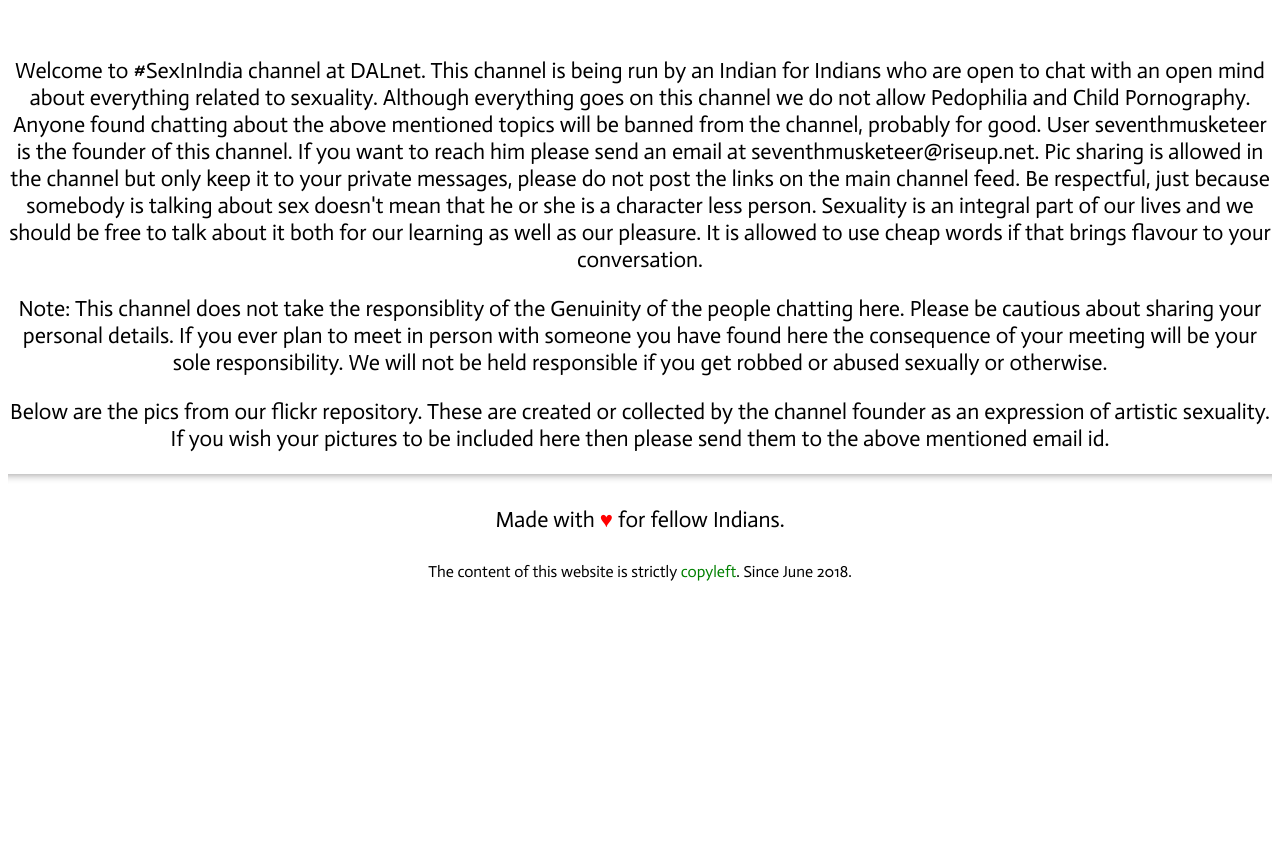
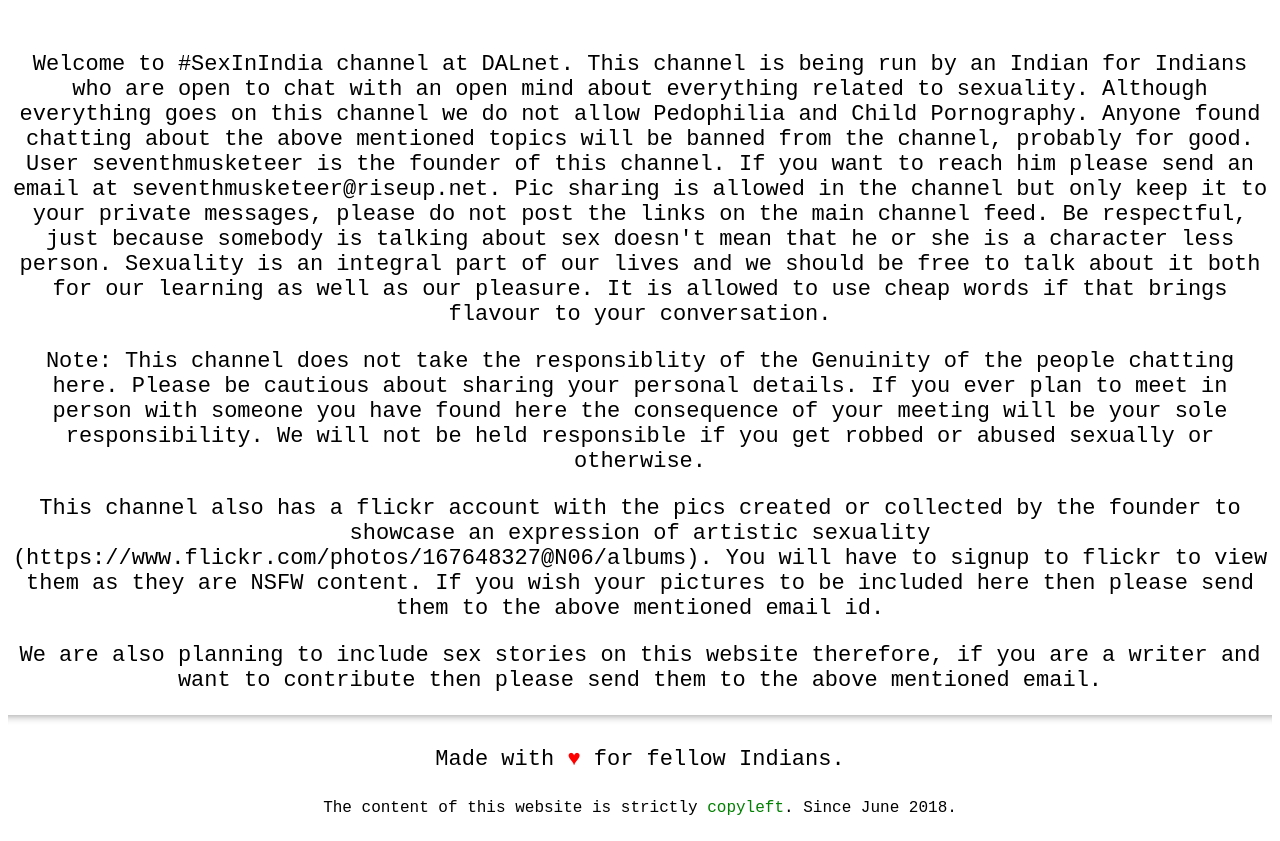
Before and after one commit to sexinindia/sexinindia.github.io, a plain HTML site: page index.html in a window 1280 px wide. Shown: the part 104-945 px from the top of the page. Before the commit the page ends 800 px from the top, so only its background shows below. Drawn offline with nearby package versions, Linux system fonts and the light colour scheme; a script that the page names is missing.

Commit message:
Font Change

```diff
--- a/index.html
+++ b/index.html
@@ -8,7 +8,7 @@
           content="Sex, India, Sex Chat, Girls, Everything Goes, Sex in India">
 
     <meta charset="utf-8">
-    <link href='https://fonts.googleapis.com/css?family=Actor' rel='stylesheet'>
+    <link href='https://fonts.googleapis.com/css?family=Roboto' rel='stylesheet'>
     <link href="style.css" rel="stylesheet" type="text/css">
     <script type="text/javascript" src="script.js"></script>
     <script src="https://ajax.googleapis.com/ajax/libs/jquery/3.2.1/jquery.min.js"></script>
@@ -35,8 +35,12 @@
     your personal details. If you ever plan to meet in person with someone you have found here the consequence of your
     meeting will be your sole responsibility. We will not be held responsible if you get robbed or abused sexually or otherwise.</p>
 
-    <p>Below are the pics from our flickr repository. These are created or collected by the channel founder as an expression of
-    artistic sexuality. If you wish your pictures to be included here then please send them to the above mentioned email id.</p>
+    <p>This channel also has a flickr account with the pics created or collected by the founder to showcase an expression of
+    artistic sexuality (https://www.flickr.com/photos/167648327@N06/albums). You will have to signup to flickr to view them as they are NSFW content.
+    If you wish your pictures to be included here then please send them to the above mentioned email id.</p>
+
+    <p>We are also planning to include sex stories on this website therefore, if you are a writer and want to contribute then please
+    send them to the above mentioned email.</p>
 
 
     <hr class="style13">
```
